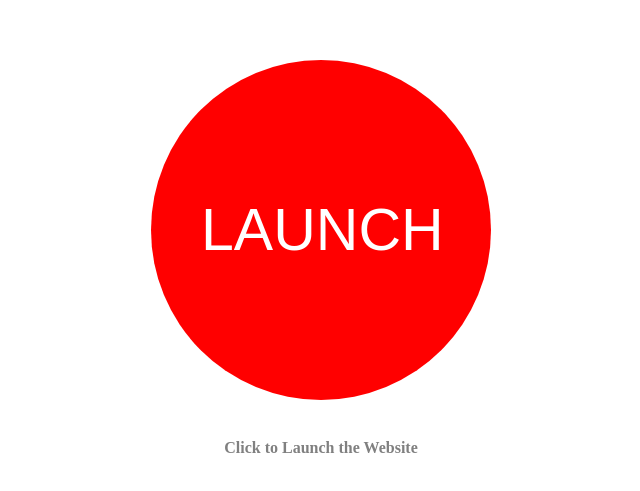
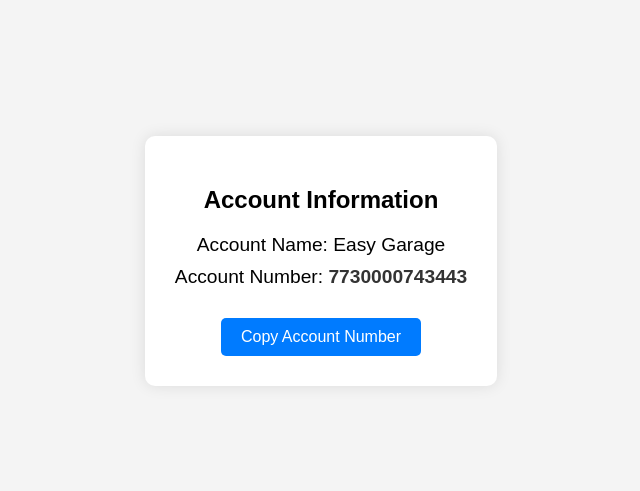
Before and after one commit to ibbe-ebbe/Launch, a plain HTML site: page index.html in a window 1280 px wide. Shown: the part 139-630 px from the top of the page, without its empty margins (319-959 px from the left). Drawn offline with Linux system fonts and the light colour scheme.

Commit message:
Update index.html

```diff
--- a/index.html
+++ b/index.html
@@ -1,63 +1,89 @@
-<html>
+<!DOCTYPE html>
+<html lang="en">
 <head>
+  <meta charset="UTF-8">
   <meta name="viewport" content="width=device-width, initial-scale=1">
+  <title>Account Details</title>
   <style>
-.button {
-    background-color: red; /* Green */
-    border: none;
-    color: white;
-    padding: 50px;
-    text-align: center;
-    text-decoration: none;
-    display: inline-block;
-    font-size: 59px;
-     outline: none;
-    outline-offset: 15px;
-
-
-    cursor: pointer;
-  display:block;
-  height: 340px;
-  width: 340px;
-  border-radius: 50%;
-}
-.container {
-    display: -webkit-flexbox;
-    display: -ms-flexbox;
-    display: -webkit-flex;
+    body {
+      font-family: Arial, sans-serif;
+      background: #f4f4f4;
       display: flex;
-    -webkit-flex-align: center;
-    -ms-flex-align: center;
-    -webkit-align-items: center;
+      flex-direction: column;
       align-items: center;
       justify-content: center;
+      height: 100vh;
+      margin: 0;
     }
 
-
-html, body, .container {
-    height: 100%;
+    .container {
+      background: #fff;
+      padding: 30px;
+      border-radius: 10px;
+      box-shadow: 0 0 15px rgba(0, 0, 0, 0.1);
+      text-align: center;
     }
 
+    h2 {
+      margin-bottom: 20px;
+    }
+
+    .info {
+      font-size: 1.2em;
+      margin: 10px 0;
+    }
+
+    .account-number {
+      font-weight: bold;
+      color: #333;
+    }
+
+    button {
+      padding: 10px 20px;
+      font-size: 1em;
+      margin-top: 20px;
+      background-color: #007bff;
+      color: white;
+      border: none;
+      border-radius: 5px;
+      cursor: pointer;
+    }
+
+    button:hover {
+      background-color: #0056b3;
+    }
+
+    .copied-msg {
+      margin-top: 15px;
+      color: green;
+      font-size: 0.95em;
+      display: none;
+    }
   </style>
 </head>
+<body>
 
-<body bgcolor="white" text="grey">
   <div class="container">
- <span>
-<input
-class = "button button4"
-onclick="this.style.backgroundColor ='#31A231'; this.value='DONE'" type="button"
-value="LAUNCH"
-id="myButton1" />
+    <h2>Account Information</h2>
+    <div class="info">Account Name: <span class="account-name">Easy Garage</span></div>
+    <div class="info">Account Number: <span class="account-number" id="accountNumber">7730000743443</span></div>
 
-<br>
-<center>
-<h4>
-Click to Launch the Website
-</h4>
-</center>
- </span>
+    <button onclick="copyAccountNumber()">Copy Account Number</button>
+    <div class="copied-msg" id="copiedMsg">Account number copied!</div>
   </div>
+
+  <script>
+    function copyAccountNumber() {
+      const accountNumber = document.getElementById("accountNumber").textContent;
+      navigator.clipboard.writeText(accountNumber).then(() => {
+        const msg = document.getElementById("copiedMsg");
+        msg.style.display = "block";
+        setTimeout(() => {
+          msg.style.display = "none";
+        }, 2000);
+      });
+    }
+  </script>
 
 </body>
 </html>
```
Lines whose indentation alone changed are shown as unchanged.
